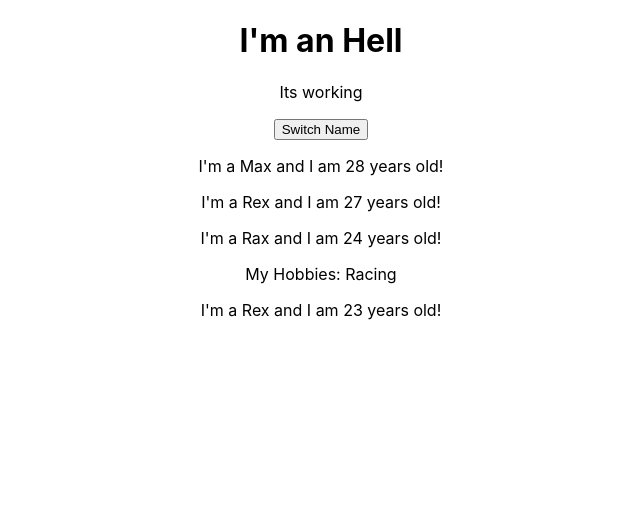
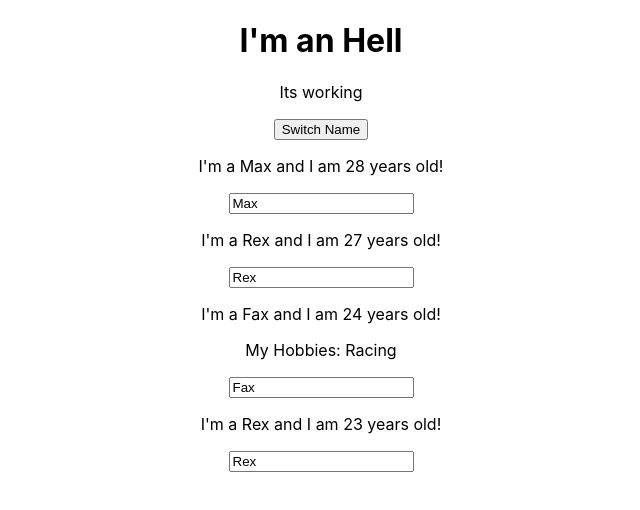
Before and after one commit to pyzen5/react, a React (Create React App) app: page / in a window 1280 px wide. Shown: the top 510 px of the page, without its empty margins (319-959 px from the left). Built offline with nearby package versions, Linux system fonts and the light colour scheme.

Commit message:
two way data binding

```diff
--- a/src/App.js
+++ b/src/App.js
@@ -61,6 +61,17 @@ class App extends Component {
     ]})
   }
 
+  nameChangedHandler = (event) => {
+    this.setState( {
+      persons: [
+        {name: 'Max', age: 28 },
+        {name: 'Rex', age: 59 },
+        {name: event.target.value, age: 24 },
+        {name: 'Cax', age: 67 },
+      ]
+    })
+  }
+
   render() {
     return (
       <div className="App">
@@ -70,7 +81,7 @@ class App extends Component {
       <button onClick={() => this.switchNameHandler('Iota')}>Switch Name</button>
       <Person name={this.state.persons[0].name} age={this.state.persons[0].age} />
       <Person name={this.state.persons[1].name} age={this.state.persons[1].age} />
-      <Person name="Rax" age="24" click={this.switchNameHandler.bind(this, 'UIOp')}>
+      <Person name={this.state.persons[2].name} age="24" click={this.switchNameHandler.bind(this, 'UIOp')} change={this.nameChangedHandler}>
         My Hobbies: Racing
         </Person>
       <Person name="Rex" age="23" />
--- a/src/Person/Person.js
+++ b/src/Person/Person.js
@@ -6,6 +6,8 @@ const person = (props) => {
         <div>
             <p>I'm a {props.name} and I am {props.age} years old!</p>
             <p onClick={props.click}>{props.children}</p>
+            <input type="text" onChange={props.change} value={props.name} />
+
         </div>
     )
 }
```
